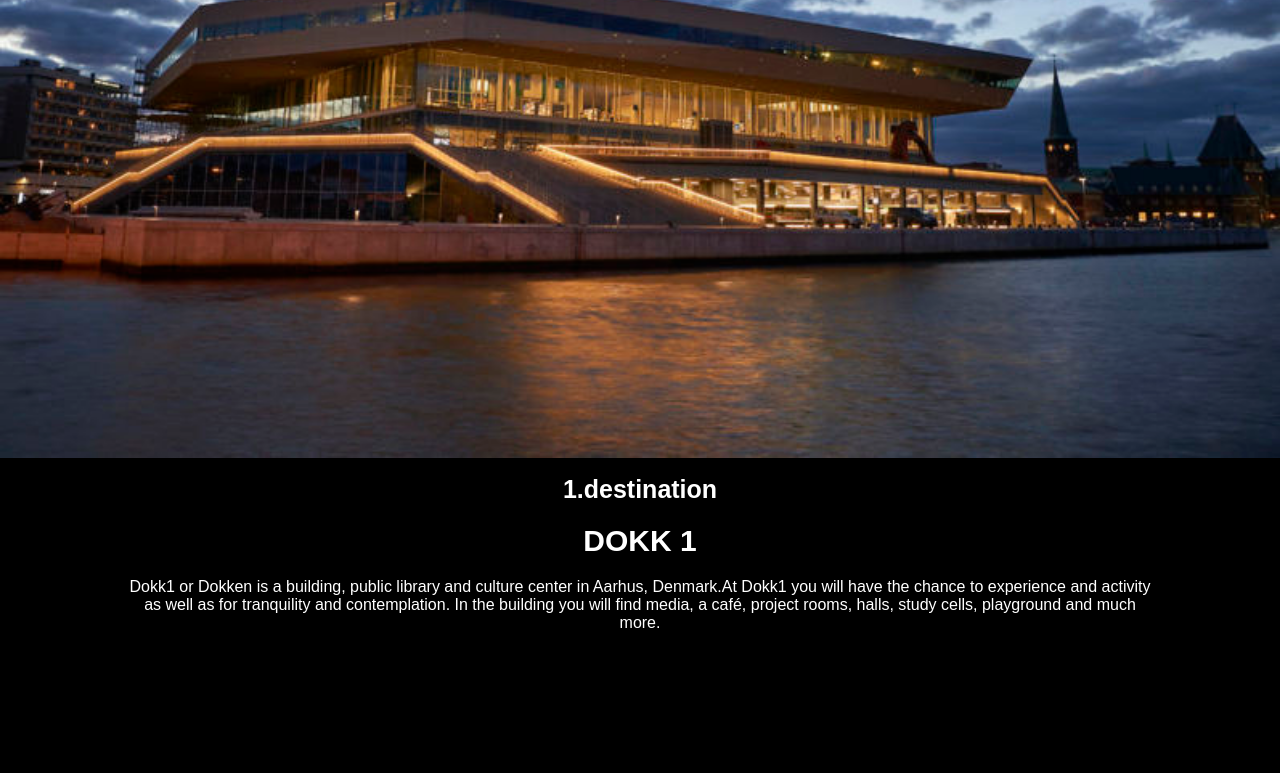
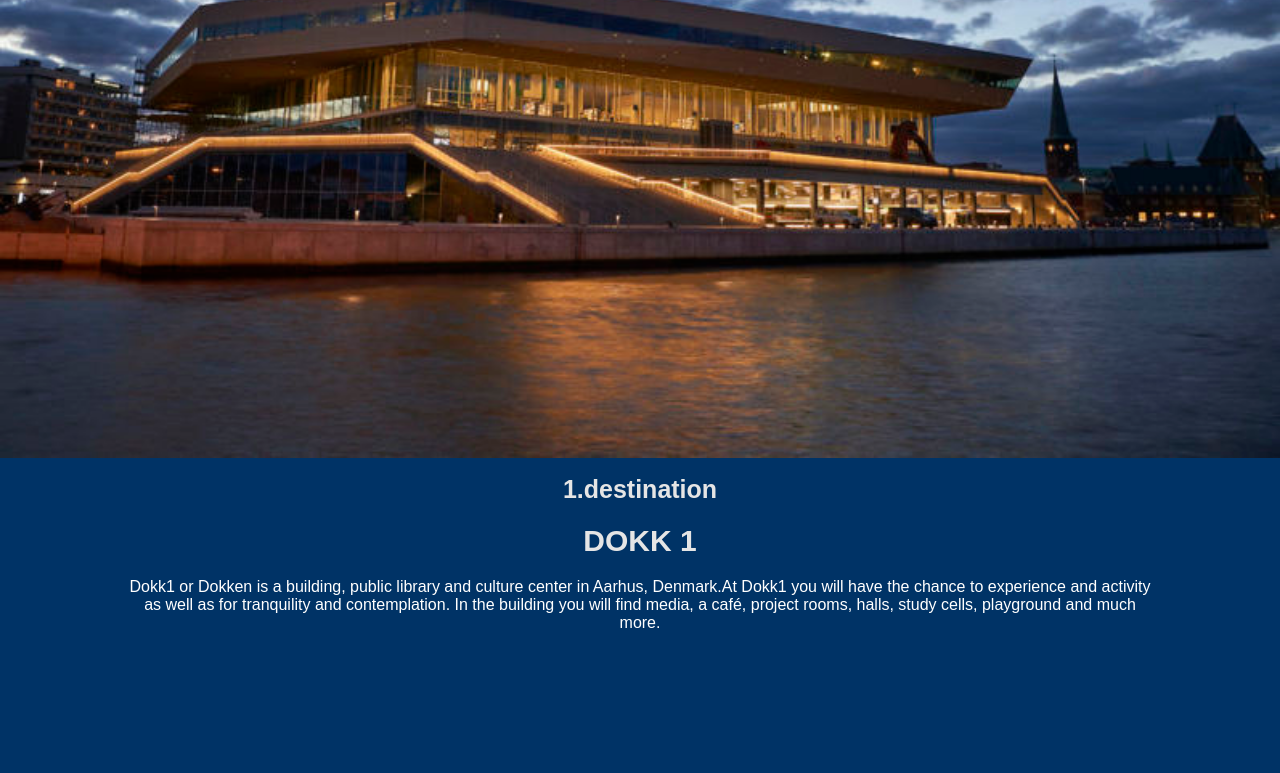
Before and after one commit to anacobzac1/Explore-Aarhus, a plain HTML site: page vikingroute.html in a window 1280 px wide. Shown: the part 633-1406 px from the top of the page. Drawn offline with Linux system fonts and the light colour scheme.

Commit message:
Update destination1.css

```diff
--- a/css/destination1.css
+++ b/css/destination1.css
@@ -1,7 +1,7 @@
 body {
         margin: 0;
         font-family: Arial, Helvetica, sans-serif;
-        background-color: black;
+        background-color: #003366;
 
     }
 body {
@@ -16,12 +16,12 @@
 
 h1{
     text-align: center;
-    color: white;
+    color: #e5e5e5;
 }
 
 
 .hero-text {
-    color: white;
+    color: #e5e5e5;
     text-align: center;
     position: absolute;
     top: 70%;
```
